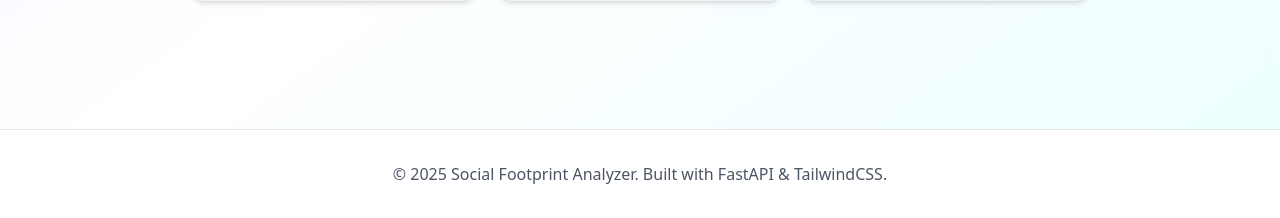
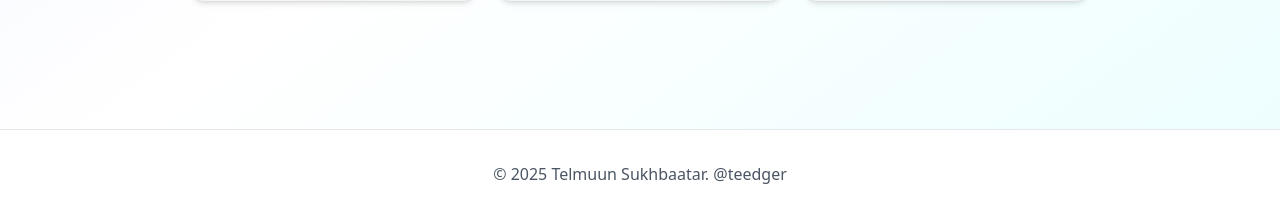
Before and after one commit to teedger/socialFootprintAnalyzer, a FastAPI app: page / in a window 1280 px wide. Shown: the part 718-936 px from the top of the page. Run offline with FastAPI, Linux system fonts and the light colour scheme; some libraries are stand-ins or nearby versions.

Commit message:
Update footer

```diff
--- a/frontend/templates/index.html
+++ b/frontend/templates/index.html
@@ -370,8 +370,8 @@
     <footer class="bg-white border-t border-gray-200 mt-20">
       <div class="container mx-auto px-4 py-8 text-center text-gray-600">
         <p>
-          &copy; 2025 Social Footprint Analyzer. Built with FastAPI &
-          TailwindCSS.
+          &copy; 2025 Telmuun Sukhbaatar.
+          <a href="https://github.com/teedger" target="_blank">@teedger</a>
         </p>
       </div>
     </footer>
```
